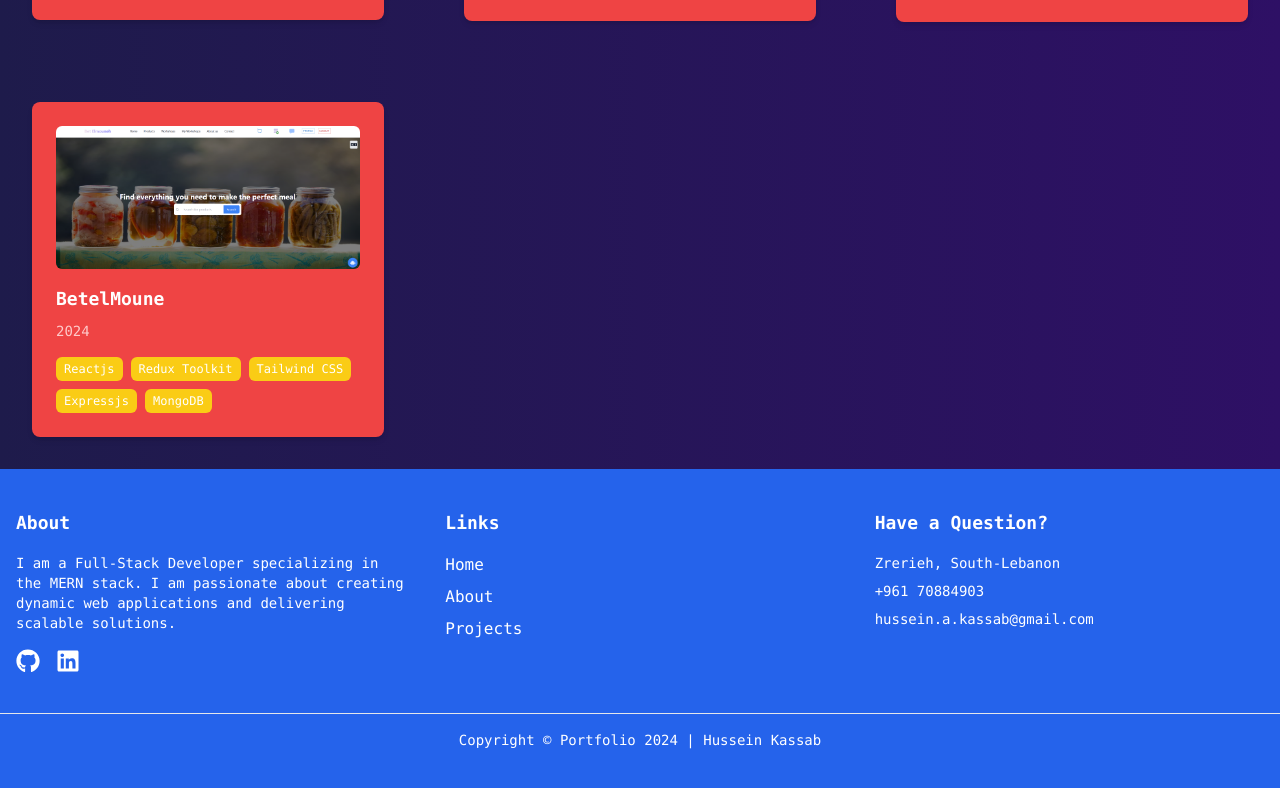
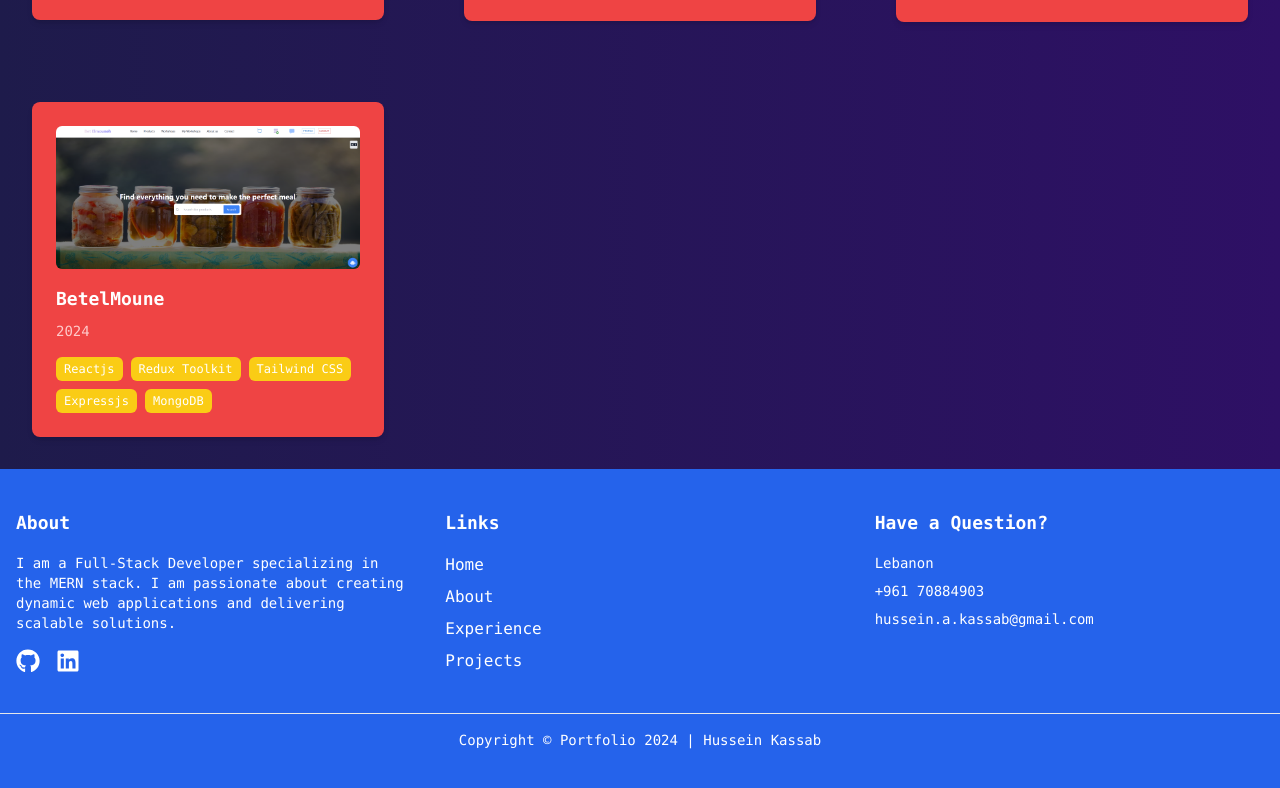
Before and after one commit to HusseinAPI/portfolio, a Next.js app: page / in a window 1280 px wide. Shown: the part 3962-4750 px from the top of the page. Built offline with nearby package versions, Linux system fonts and the light colour scheme.

Commit message:
Modifications of Components

```diff
--- a/src/app/Components/About/About.jsx
+++ b/src/app/Components/About/About.jsx
@@ -1,6 +1,6 @@
 const About = () => {
   return (
-    <div id="about" className="ml-24 text-gray-50">
+    <div id="about" className="ml-10 md:ml-24 text-gray-50">
       <div className="text-4xl text-yellow-400 my-8">About Me</div>
       <div className="w-4/5 text-xl">
         Hello! I’m Hussein Kassab, a passionate and dedicated full-stack
--- a/src/app/Components/Contact/Contact.tsx
+++ b/src/app/Components/Contact/Contact.tsx
@@ -42,6 +42,11 @@ const Contact = () => {
               </a>
             </li>
             <li>
+              <a href="\#experience" className="hover:text-gray-300">
+                Experience
+              </a>
+            </li>
+            <li>
               <a href="\#projects" className="hover:text-gray-300">
                 Projects
               </a>
@@ -53,7 +58,7 @@ const Contact = () => {
           <h2 className="font-bold text-lg mb-4">Have a Question?</h2>
           <ul className="space-y-2 text-sm">
             <li>
-              <span className="block">Zrerieh, South-Lebanon</span>
+              <span className="block">Lebanon</span>
             </li>
             <li>
               <span className="block">+961 70884903</span>
--- a/src/app/Components/Experience/Experience.tsx
+++ b/src/app/Components/Experience/Experience.tsx
@@ -1,6 +1,6 @@
 const Experience = () => {
   return (
-    <div id="experience" className="mt-10 ml-24 text-gray-50">
+    <div id="experience" className="mt-10 ml-10 md:ml-24 text-gray-50">
       <div className="text-4xl text-yellow-400 my-8">Experience</div>
       <div className="w-4/5 text-xl">
         Although I am at the beginning of my professional journey as a
--- a/src/app/Components/Projects/Projects.tsx
+++ b/src/app/Components/Projects/Projects.tsx
@@ -8,7 +8,10 @@ const Projects = () => {
 
   return (
     <div className="w-full mt-32">
-      <div className="text-4xl text-yellow-400 ml-24 my-8" id="projects">
+      <div
+        className="text-4xl text-yellow-400 ml-10 md:ml-24 my-8"
+        id="projects"
+      >
         Projects
       </div>
       <div className="p-8 min-h-screen flex flex-col gap-8">
--- a/src/app/Components/Skills/Skills.tsx
+++ b/src/app/Components/Skills/Skills.tsx
@@ -31,7 +31,9 @@ const Skills = () => {
 
   return (
     <>
-      <div className="w-full text-4xl text-yellow-400 ml-24 my-8">Skills</div>
+      <div className="w-full text-4xl text-yellow-400 ml-10 md:ml-24 my-8">
+        Skills
+      </div>
       <div
         className="container mx-auto px-4 py-8 grid grid-cols-1 md:grid-cols-2 gap-8"
         id="skills"
```
